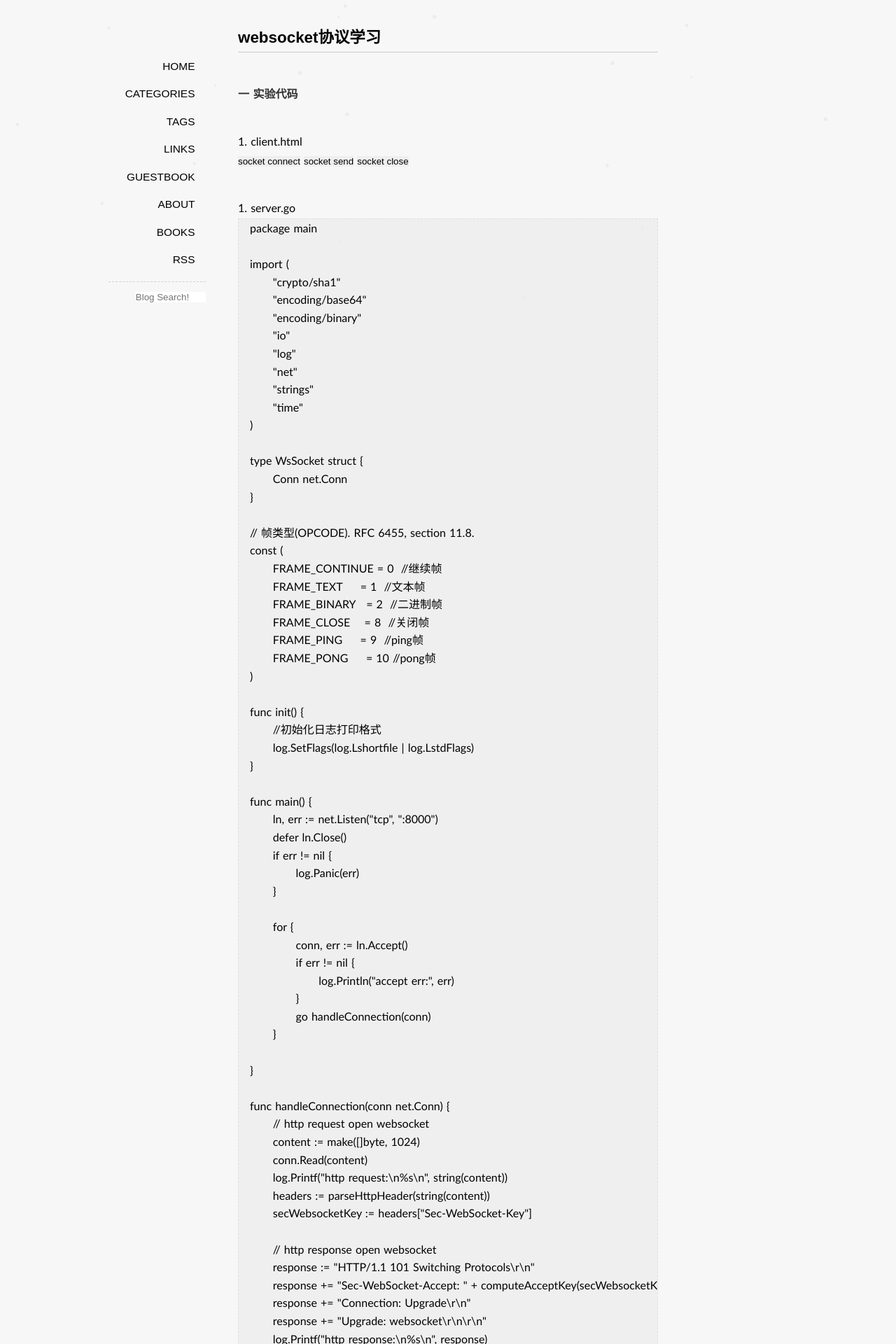
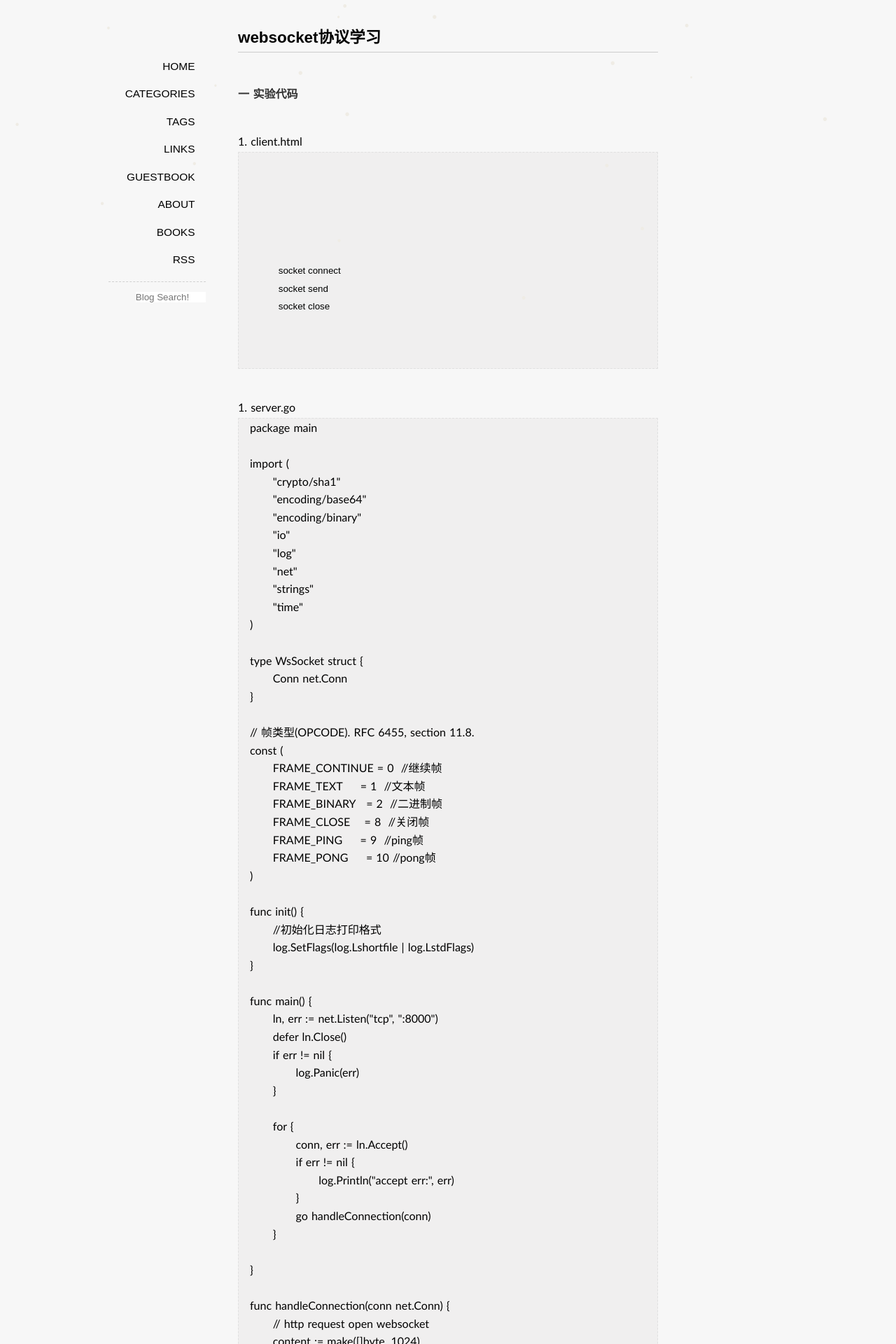
Before and after one commit to hopehook/HopeHook.com, a Jekyll site: the page built from _posts/2017-01-08-websocket.md, in a window 1280 px wide. Shown: the top 1920 px of the page at 70% size. Built offline with Jekyll 4.4.1, drawn with Linux system fonts in a browser that asks for light colours; some web fonts are replaced; Markdown is read by kramdown in place of the engine named in the settings; comment, search, counter and statistics services are not loaded.

Commit message:
Update 2017-01-08-websocket.md

```diff
--- a/_posts/2017-01-08-websocket.md
+++ b/_posts/2017-01-08-websocket.md
@@ -12,7 +12,7 @@
 <br/>
 1. client.html
 <br/>
-<ifame>
+<pre>
 <html>
     <head>
         <script type="text/javascript" src="/media/js/jquery-1.7.1.min.js">
@@ -48,7 +48,7 @@
         });
     </script>
 </html>
-</ifame>
+</pre>
 
 <br/>
 2. server.go
@@ -246,20 +246,20 @@
 	case payloadLen == 127:
 		// 如果payloadLen=127,启用8个字节作为拓展,表示更长的报文
 		// 负载数据的长度范围(bytes):65536~0x7fff ffff ffff ffff
-		log.Println(`payloadLen=127,启用8个字节作为拓展（最高有效位必须是0,舍弃最高位）,表示更长的报文`)
+		log.Println("payloadLen=127,启用8个字节作为拓展（最高有效位必须是0,舍弃最高位）,表示更长的报文")
 		exPayloadLenByte := make([]byte, 8)
 		this.Conn.Read(exPayloadLenByte)
 		dataLen = int64(exPayloadLenByte[0])<<56 + int64(exPayloadLenByte[1])<<48 + int64(exPayloadLenByte[2])<<40 + int64(exPayloadLenByte[3])<<32 + int64(exPayloadLenByte[4])<<24 + int64(exPayloadLenByte[5])<<16 + int64(exPayloadLenByte[6])<<8 + int64(exPayloadLenByte[7])
 	}
-	log.Printf(`real payloadLen=%d:该数据帧的真实负载数据长度(bytes).\n`, dataLen)
+	log.Printf("real payloadLen=%d:该数据帧的真实负载数据长度(bytes).\n", dataLen)
 
 	//掩码
 	maskingByte := make([]byte, 4)
 	if MASK == 1 {
 		this.Conn.Read(maskingByte)
-		log.Println(`MASK=1:负载数据采用了掩码.`)
+		log.Println("MASK=1:负载数据采用了掩码.")
 	} else if MASK == 0 {
-		log.Println(`MASK=0:没有掩码.`)
+		log.Println("MASK=0:没有掩码.")
 	}
 
 	//数据
```
